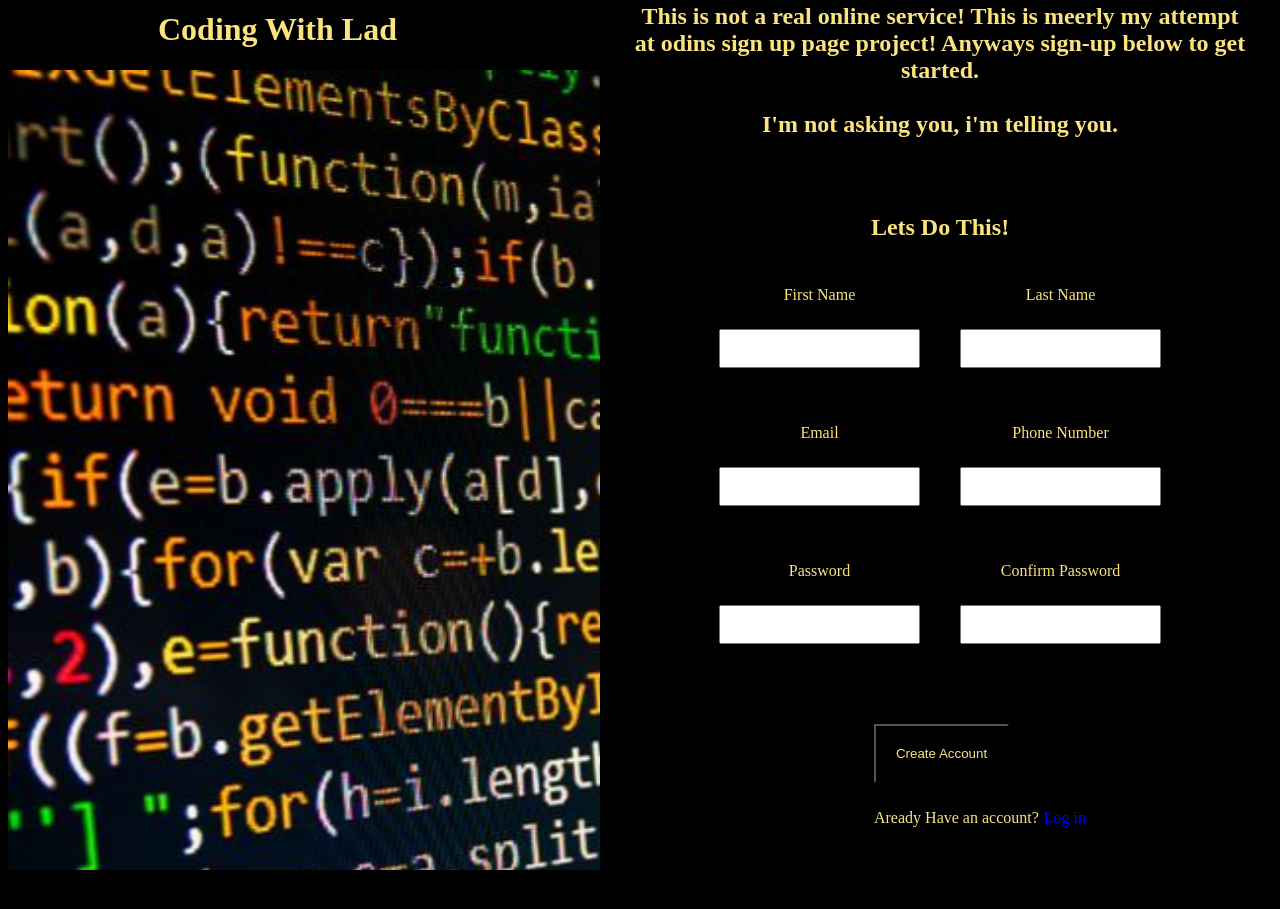
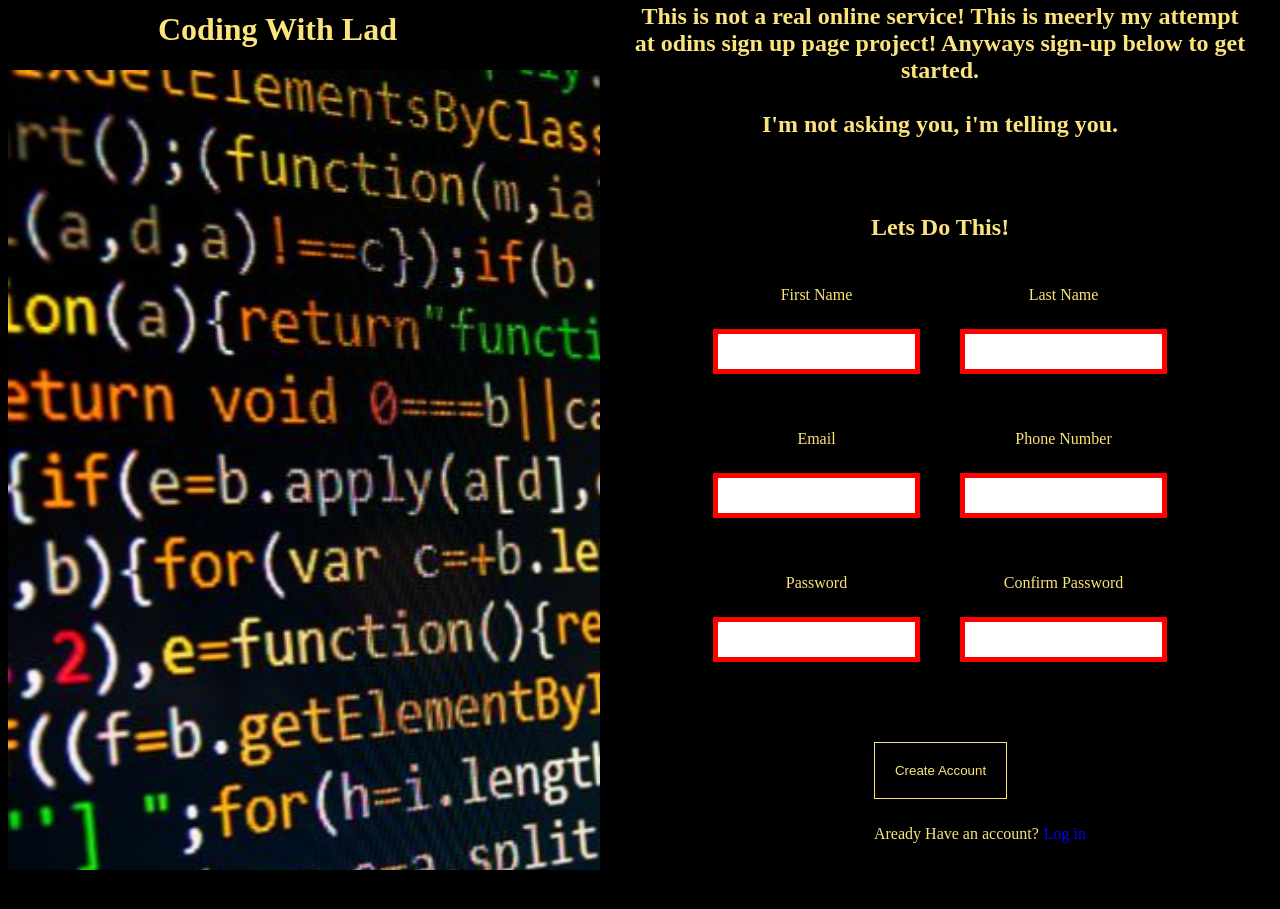
Before and after one commit to Ladzsz/Sign-up-form, a plain HTML site: page index.html in a window 1280 px wide. Shown: the part 247-1156 px from the top of the page. Drawn offline with Linux system fonts and the light colour scheme.

Commit message:
added valid and invalid to the inputs

```diff
--- a/styles.css
+++ b/styles.css
@@ -64,7 +64,7 @@ form {
     display: flex;
     flex-direction: column;
     align-items: center;
-    padding-bottom: 220px;
+    padding-bottom: 222px;
 }
 
 fieldset {
@@ -99,6 +99,16 @@ input {
     box-sizing: border-box;
 }
 
+/*adding valid and invalid styles*/
+
+input:valid {
+    border: solid 5px #fbe47c;
+}
+
+input:invalid {
+    border: solid 5px red;
+}
+
 
 /*styling submit button*/
 
@@ -108,6 +118,7 @@ input {
     color: #fbe47c;
     background-color: black;
     cursor: pointer;
+    border: solid #fbe47c 1px;
 }
 
 /*styling the last text*/
```
